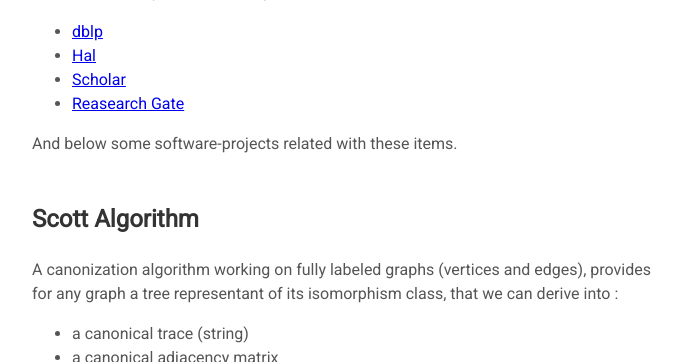
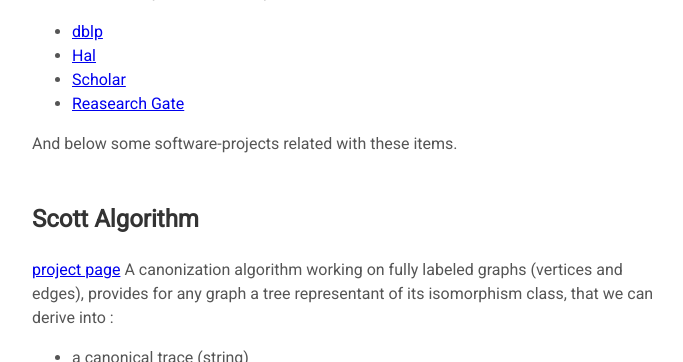
Before and after one commit to theplatypus/theplatypus.github.io__, a Jekyll site: the page built from index.md, in a window 1280 px wide and 900 px high, scrolled down 1461 px, cut to the strip 0-362 px from the top of the window. Shown: the whole strip, without its empty margins (224-907 px from the left). Built offline with Jekyll 4.4.1, drawn with Linux system fonts in a browser that asks for light colours; some web fonts are replaced; our own code applies the rules of GitHub Pages for plain Markdown files.

Commit message:
Update index.md

```diff
--- a/index.md
+++ b/index.md
@@ -24,6 +24,7 @@ And below some software-projects related with these items.
 
 ### Scott Algorithm
 
+[project page](https://theplatypus.github.io/scott/)
 A canonization algorithm working on fully labeled graphs (vertices and edges), provides for any graph a tree representant of its isomorphism class, that we can derive into :
 
  - a canonical trace (string)
```
